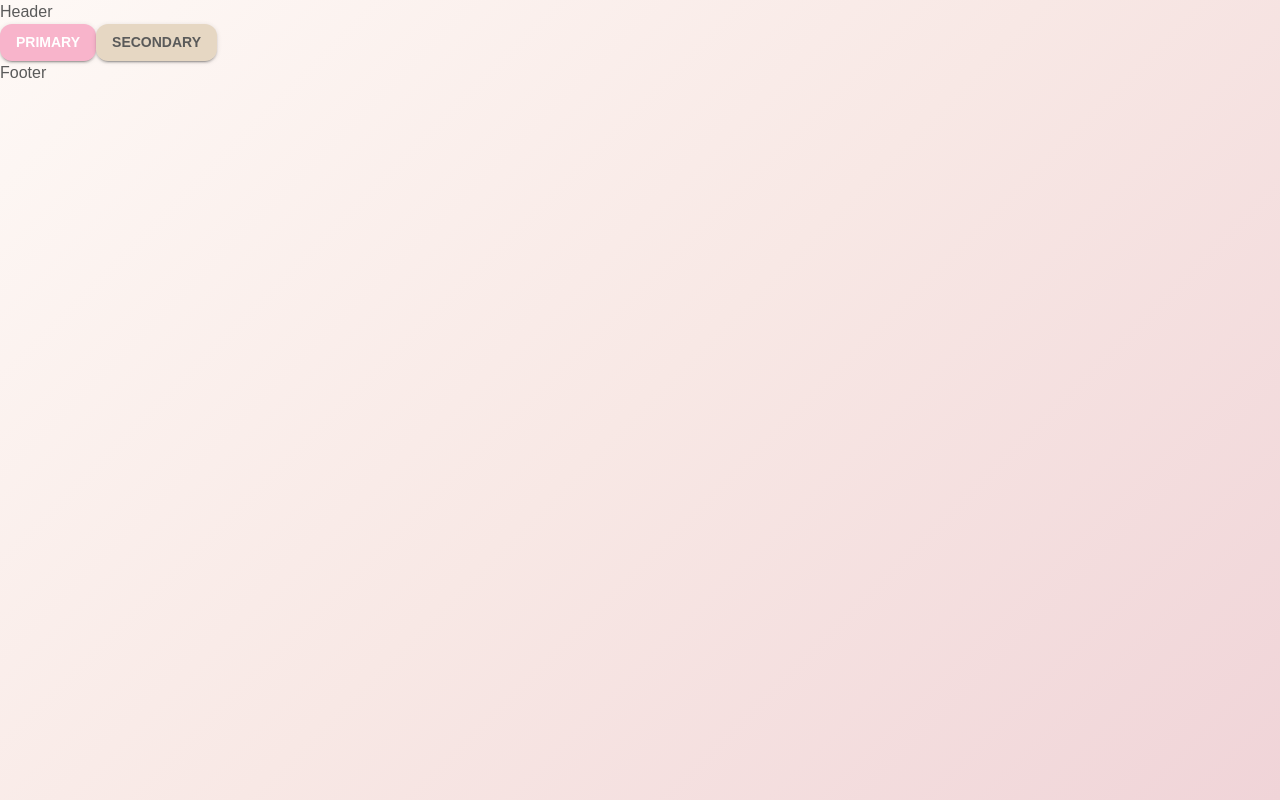
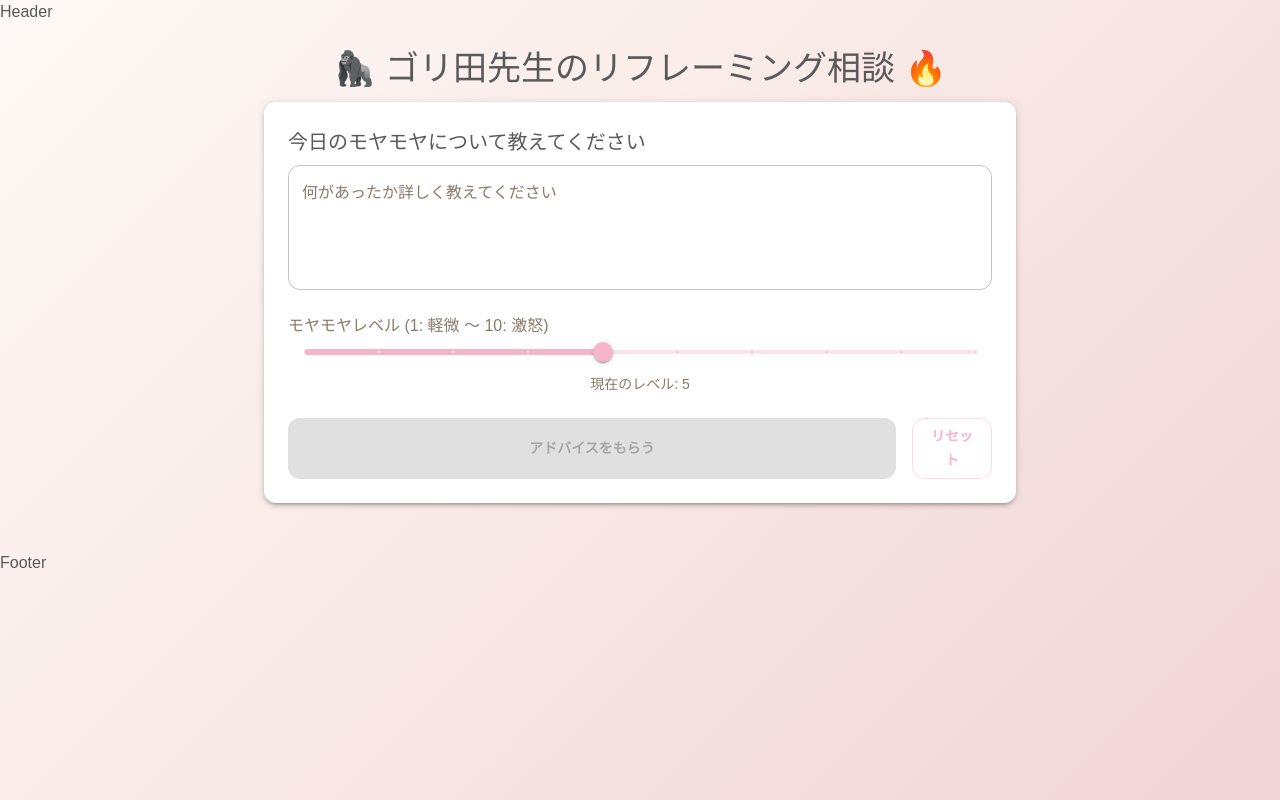
Before and after one commit to yoshihama-nineball/pre-ai-assistant-app, a Next.js app in the folder frontend/: page / in a window 1280 px wide. Built offline with nearby package versions, Linux system fonts and the light colour scheme.

Commit message:
fix: プロンプト、ページ

```diff
--- a/frontend/src/app/page.tsx
+++ b/frontend/src/app/page.tsx
@@ -1,10 +1,11 @@
-"use client"
-import TestForm from "@/components/TestForm"
+import Reframing from '@/components/reframing/Reframing'
 
-const page = () => {
-  return <>
-   <TestForm />
-  </>
+const ReframingPage = () => {
+  return (
+    <>
+      <Reframing />
+    </>
+  )
 }
 
-export default page
+export default ReframingPage
--- a/frontend/src/components/TestForm.tsx
+++ /dev/null
@@ -1,13 +0,0 @@
-'use client'
-import Button from '@/components/ui/Button'
-
-const TestForm = () => {
-  return (
-    <>
-      <Button color="primary">primary</Button>
-      <Button color="secondary">secondary</Button>
-    </>
-  )
-}
-
-export default TestForm
--- a/frontend/src/components/anger/Anger.tsx
+++ b/frontend/src/components/reframing/Reframing.tsx
@@ -13,9 +13,9 @@ import {
 } from '@mui/material'
 import React, { useState } from 'react'
 
-const Anger = () => {
+const Reframing = () => {
   const [prompt, setPrompt] = useState('')
-  const [angerLevel, setAngerLevel] = useState(5)
+  const [moodyLevel, setMoodyLevel] = useState(5)
   const [advice, setAdvice] = useState('')
   const [loading, setLoading] = useState(false)
   const [error, setError] = useState('')
@@ -33,8 +33,6 @@ const Anger = () => {
     setAdvice('')
 
     try {
-      const promptWithLevel = `${prompt}\n怒りレベル: ${angerLevel}`
-
       const response = await fetch('http://localhost:5000/api/analyze', {
         method: 'POST',
         headers: {
@@ -42,7 +40,8 @@ const Anger = () => {
         },
         credentials: 'include', // セッション管理のため
         body: JSON.stringify({
-          prompt: promptWithLevel,
+          prompt: prompt,
+          moodyLevel: moodyLevel,
         }),
       })
 
@@ -62,7 +61,7 @@ const Anger = () => {
 
   const handleReset = () => {
     setPrompt('')
-    setAngerLevel(5)
+    setMoodyLevel(5)
     setAdvice('')
     setError('')
   }
@@ -70,7 +69,7 @@ const Anger = () => {
   return (
     <Box sx={{ maxWidth: 800, mx: 'auto', p: 3 }}>
       <Typography variant="h4" component="h1" gutterBottom align="center">
-        🦍 ゴリ田先生のアンガーマネジメント相談 🔥
+        🦍 ゴリ田先生のリフレーミング相談 🔥
       </Typography>
 
       {sessionInfo && (
@@ -84,7 +83,7 @@ const Anger = () => {
       <Paper elevation={3} sx={{ p: 3, mb: 3 }}>
         <form onSubmit={handleSubmit}>
           <Typography variant="h6" gutterBottom>
-            今日の怒りについて教えてください
+            今日のモヤモヤについて教えてください
           </Typography>
 
           <TextField
@@ -101,13 +100,13 @@ const Anger = () => {
 
           <FormControl fullWidth sx={{ mb: 3 }}>
             <FormLabel component="legend">
-              怒りレベル (1: 軽微 〜 10: 激怒)
+              モヤモヤレベル (1: 軽微 〜 10: 激怒)
             </FormLabel>
             <Box sx={{ px: 2 }}>
               <Slider
-                value={angerLevel}
-                onChange={(_, newValue) => setAngerLevel(newValue as number)}
-                aria-labelledby="anger-level-slider"
+                value={moodyLevel}
+                onChange={(_, newValue) => setMoodyLevel(newValue as number)}
+                aria-labelledby="moody-level-slider"
                 valueLabelDisplay="auto"
                 step={1}
                 marks
@@ -117,7 +116,7 @@ const Anger = () => {
               />
             </Box>
             <Typography variant="body2" color="text.secondary" align="center">
-              現在のレベル: {angerLevel}
+              現在のレベル: {moodyLevel}
             </Typography>
           </FormControl>
 
@@ -189,4 +188,4 @@ const Anger = () => {
   )
 }
 
-export default Anger
+export default Reframing
```
Also changed, not shown: frontend/src/app/anger/page.tsx (deleted, +0 -7 lines), 2 other files (tests, documents, lock files or other folders).
